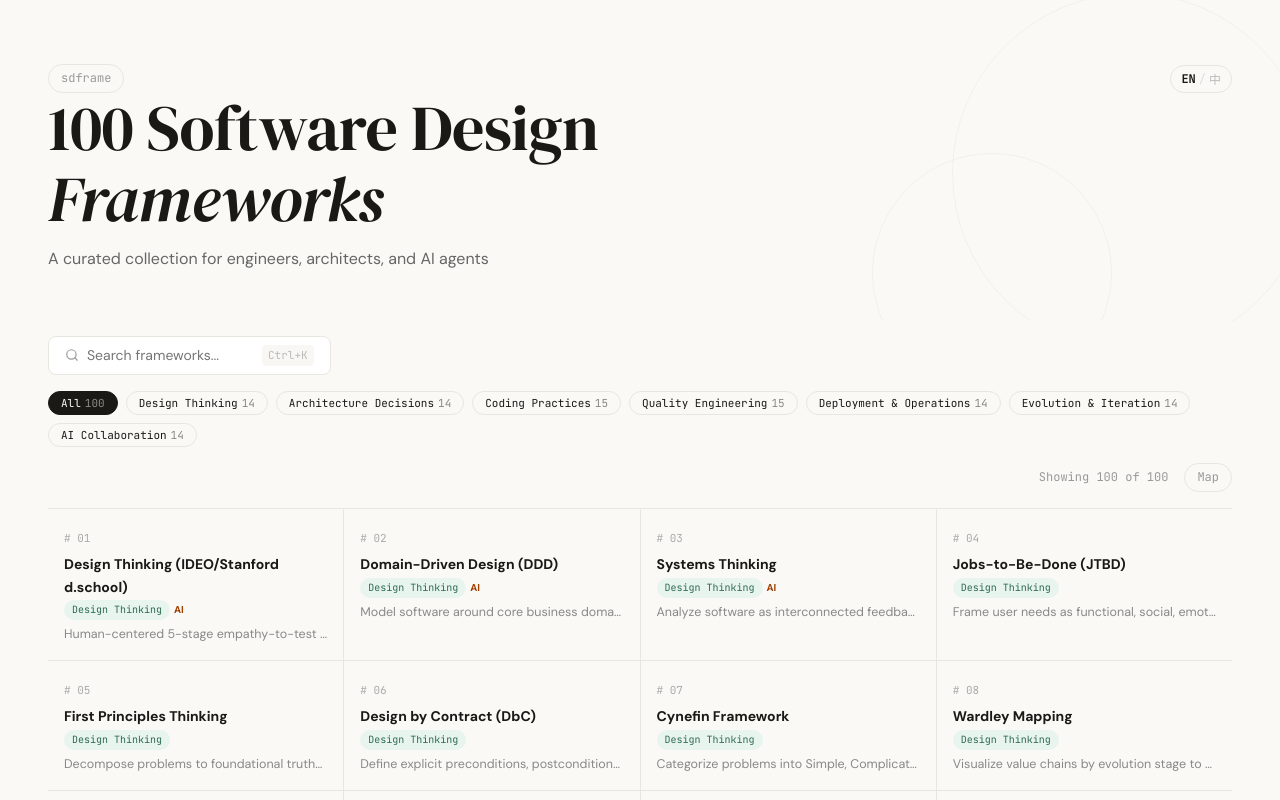
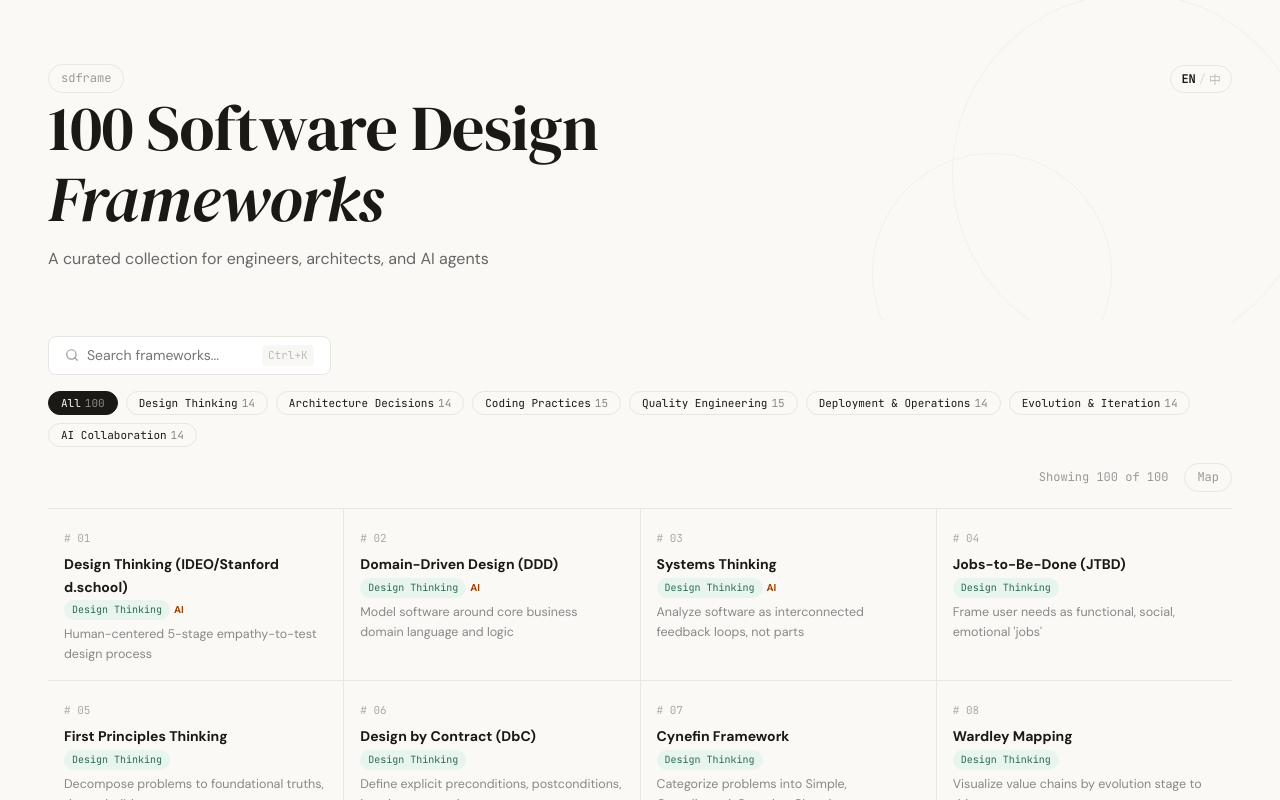
Before and after one commit to Caldis/frameworks, a React (Vite) app: page / in a window 1280 px wide. Shown: the top 800 px of the page. Built offline with nearby package versions, Linux system fonts and the light colour scheme.

Commit message:
fix: limit card description to 3 lines with ellipsis

```diff
--- a/src/components/FrameworkCard.module.css
+++ b/src/components/FrameworkCard.module.css
@@ -71,6 +71,7 @@
   color: #888;
   margin-top: 4px;
   overflow: hidden;
-  text-overflow: ellipsis;
-  white-space: nowrap;
+  display: -webkit-box;
+  -webkit-line-clamp: 3;
+  -webkit-box-orient: vertical;
 }
```
